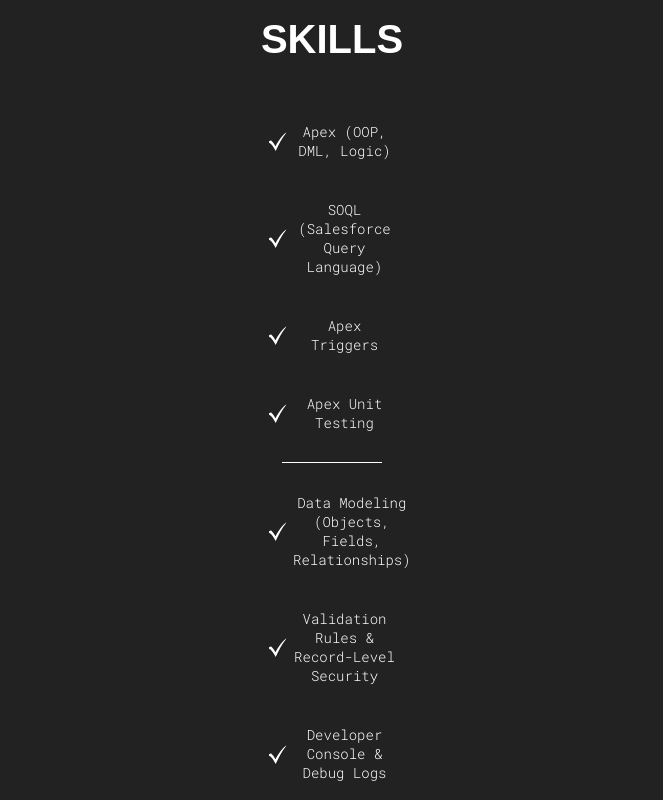
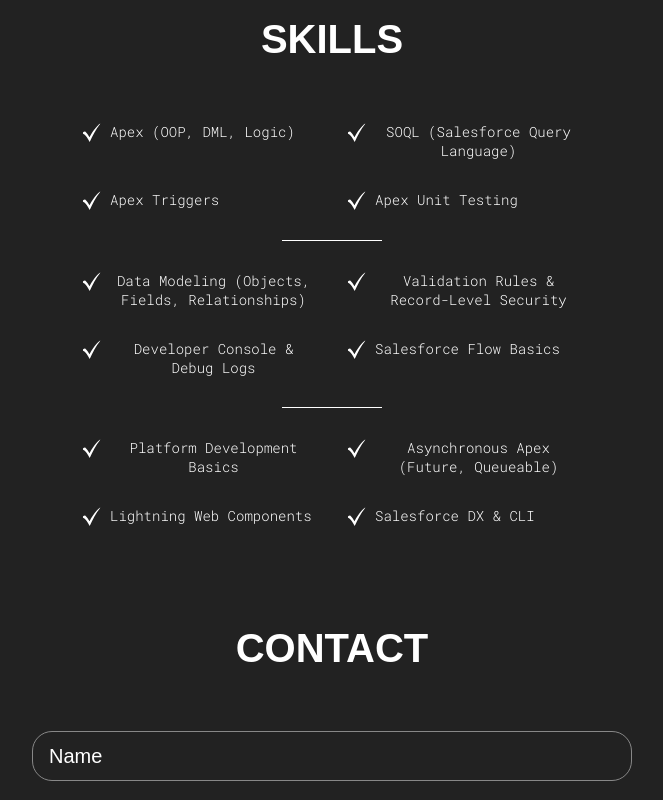
Before and after one commit to ImZaharias/My-Portfolio, a React (Vite) app: page / in a window 1280 px wide. Shown: the part 1400-2200 px from the top of the page, without its empty margins (308-971 px from the left). Built offline with nearby package versions, Linux system fonts and the light colour scheme.

Commit message:
Update SkillsStyles.module.css

```diff
--- a/src/sections/Skills/SkillsStyles.module.css
+++ b/src/sections/Skills/SkillsStyles.module.css
@@ -5,8 +5,9 @@
 
     span {
         display: flex;
-        align-items: center;
-        gap: 5px;
+        align-items: flex-start;
+        gap: 8px;
+        justify-content: flex-start;
     }
 
     img {
@@ -14,12 +15,12 @@
     }
 
     .skillList {
-        display: flex;
-        justify-content: space-evenly;
+        display: grid;
+        grid-template-columns: repeat(auto-fit, minmax(160px, 1fr));
+        gap: 30px;
         align-self: center;
-        flex-wrap: wrap;
-        row-gap: 40px;
-        max-width: 16ch;
+        max-width: 500px;
+        margin: auto;
     }
 
     hr {
```
